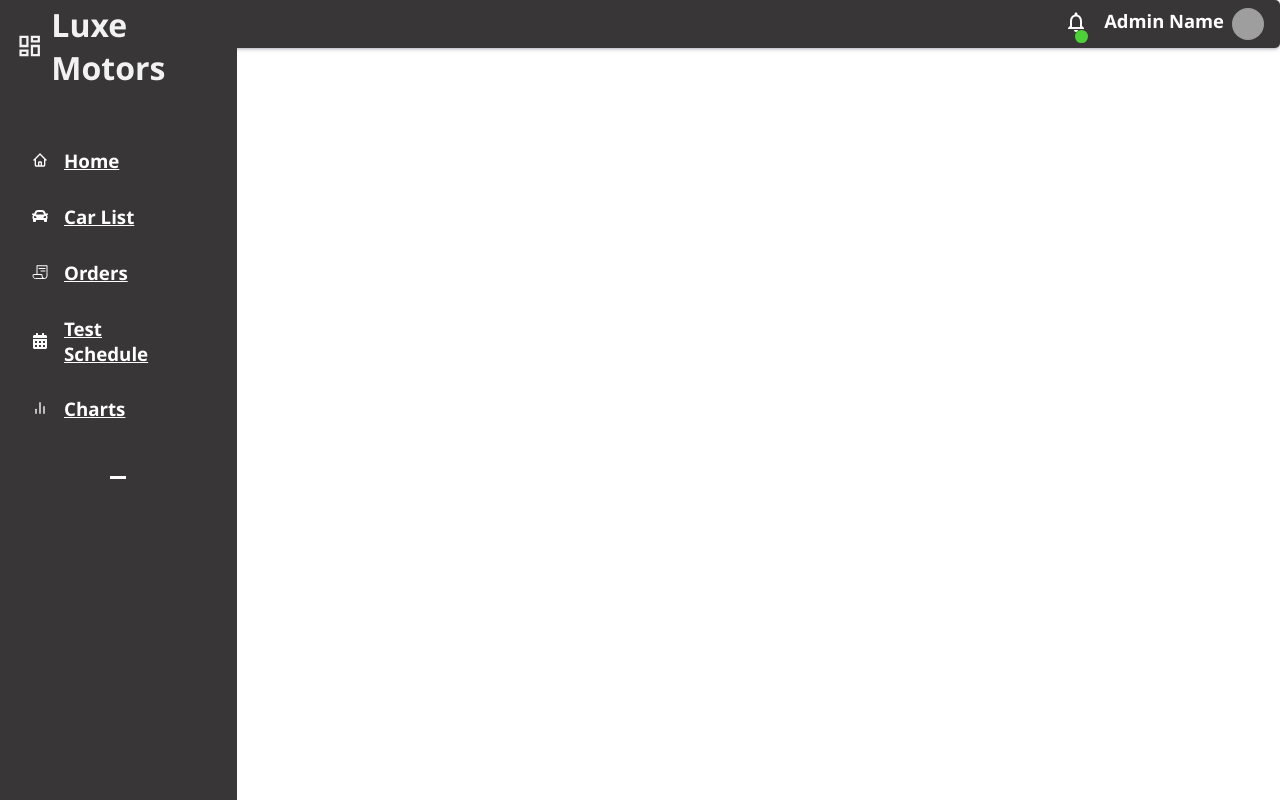
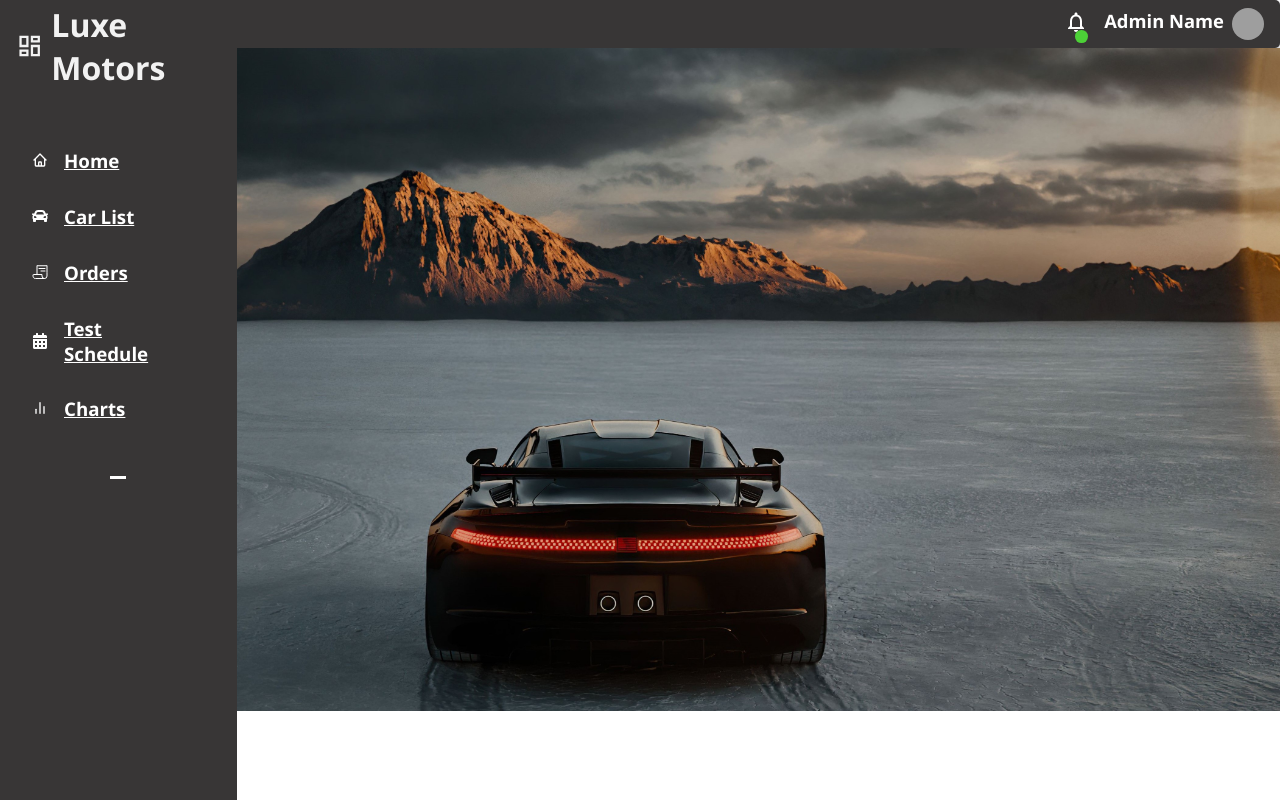
Before and after one commit to bechara-rizk/DealershipTeamOne, a Next.js app: page /dashboard/home in a window 1280 px wide. Built offline with nearby package versions, Linux system fonts and the light colour scheme; grey boxes are pictures that could not be loaded.

Commit message:
picture in background+ SB and D front (admin)

```diff
--- a/src/components/Sidebars.js
+++ b/src/components/Sidebars.js
@@ -122,20 +122,20 @@ const Sidebar = () => {
             {!collapsed && <h3>Orders</h3>}
           </Link>
 
-          <div>
+
             <Link href="/dashboard/CarSchedule" className="item2">
               <FaCalendarAlt className="TestSchedule-icon" />
               {!collapsed && <h3>Test Schedule</h3>}
             </Link>
-          </div>
 
-          <div>
+
+
             <Link href="/dashboard/charts" className="item">
               <FiBarChart2 className="chart-icon" />
               {!collapsed && <h3>Charts</h3>}
             </Link>
           </div>
-        </div>
+
 
         <div className="toggle" onClick={handleToggle}>
           <div className="toggle-icon"></div>
--- a/src/pages/dashboard/home.js
+++ b/src/pages/dashboard/home.js
@@ -1,15 +1,39 @@
+// import Link from 'next/link';
+// import React from 'react';
+// import Sidebar from '@/components/Sidebars';
+// import DashboardNavbar from '@/components/DashboardNavbar';
+// //import extraImage from '@/components/Extraimage';
+
+// export default function adminHome() {
+//   return (
+//     <div className="dashboardScreen">
+//         <Sidebar/>
+//         <DashboardNavbar/>
+
+//     </div>
+
+
+//   )
+// }
 import Link from 'next/link';
 import React from 'react';
 import Sidebar from '@/components/Sidebars';
 import DashboardNavbar from '@/components/DashboardNavbar';
-//import extraImage from '@/components/Extraimage';
 
-export default function adminHome() {
+
+export default function AdminHome() {
   return (
+    <div className="entirePage">
     <div className="dashboardScreen">
-        <Sidebar/>
-        <DashboardNavbar/>
+      <div className="backgroundImage">
+      <div className="overlay">
+        <Sidebar />
+        <DashboardNavbar />
+      </div>
+        <img src="/images/road2.jpg" alt="Image Description" style={{'width':'100%'}}/>
+      </div>
 
     </div>
-  )
+    </div>
+  );
 }
--- a/src/styles/Sidebars.css
+++ b/src/styles/Sidebars.css
@@ -7,6 +7,7 @@
   position: fixed;
   left: 0;
   transition: width 0.3s ease-in-out; /* Add transition for smooth animation */
+  min-width: 140px;
 }
 
 .logo {
--- /dev/null
+++ b/src/styles/home.css
@@ -0,0 +1,52 @@
+/* Reset the margin and padding for the entire page */
+html,
+#__next {
+  height: 100%;
+  margin: 0;
+  padding: 0;
+}
+
+body {
+    width: 100vw; /* Set the width to 100% of the viewport width */
+    height: 100vh; /* Set the height to 100% of the viewport height */
+    margin: 0;
+    padding: 0;
+  }
+
+  /* Make the .dashboardScreen position relative */
+  .dashboardScreen {
+    position: relative;
+    height: 100%; /* Set height to 100% to occupy the full height of the viewport */
+  }
+
+  /* Make the .entirePage position absolute */
+  .entirePage {
+    position: absolute;
+    top: 0;
+    left: 0;
+    width: 100%;
+    height: 100%;
+  }
+
+  /* Make the .backgroundImage fill the entire space */
+  .backgroundImage {
+    width: 100%;
+    height: 100%;
+  }
+
+  /* Set the background image to cover the space */
+  .backgroundImage img {
+    width: 100%;
+    height: 100%;
+    object-fit: cover;
+  }
+
+  /* Set the .overlay to position absolute and occupy the entire space */
+  .overlay {
+    position: absolute;
+    top: 0;
+    left: 0;
+    width: 100%;
+    height: 100%;
+    z-index: 1;
+  }
```
